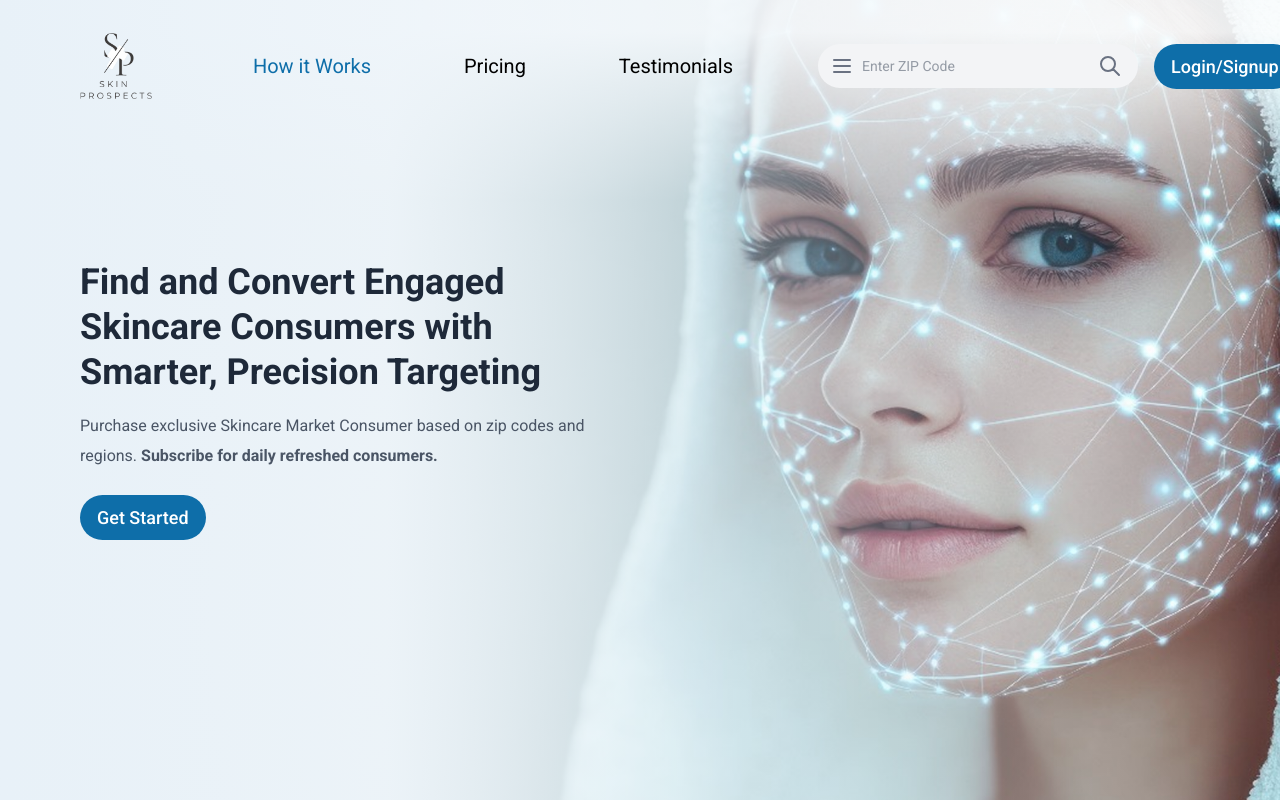
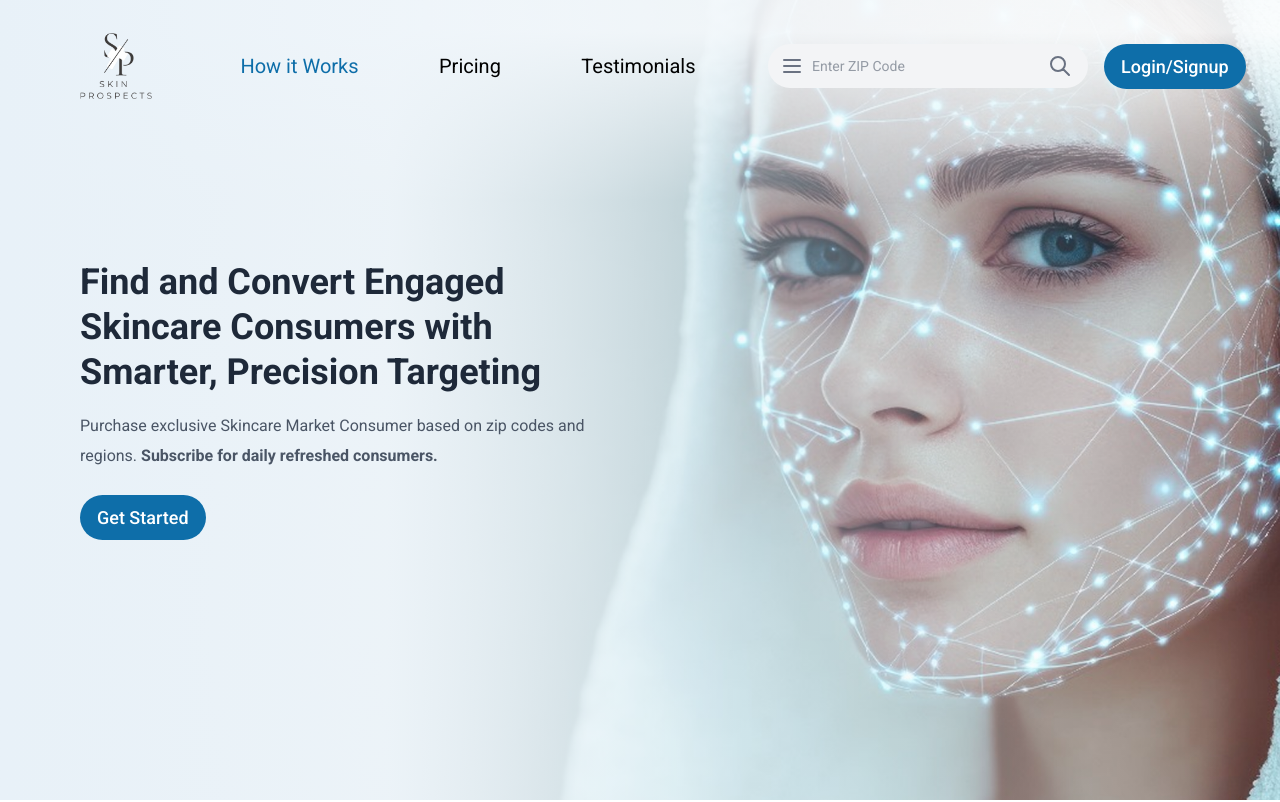
Before and after one commit to farazmahmood1/lead-gen-system-frontend, a Next.js app: page / in a window 1280 px wide. Shown: the top 802 px of the page. Built offline with nearby package versions, Linux system fonts and the light colour scheme.

Commit message:
updated the header

```diff
--- a/src/components/Header/index.jsx
+++ b/src/components/Header/index.jsx
@@ -60,7 +60,7 @@ export default function Header() {
         >
           <nav
             className="flex items-center"
-            style={{ justifyContent: "space-evenly", width: "650px" }}
+            style={{ justifyContent: "space-evenly", minWidth: "600px" }}
           >
             {links.map(({ label, href }, i) => (
               <a
```
